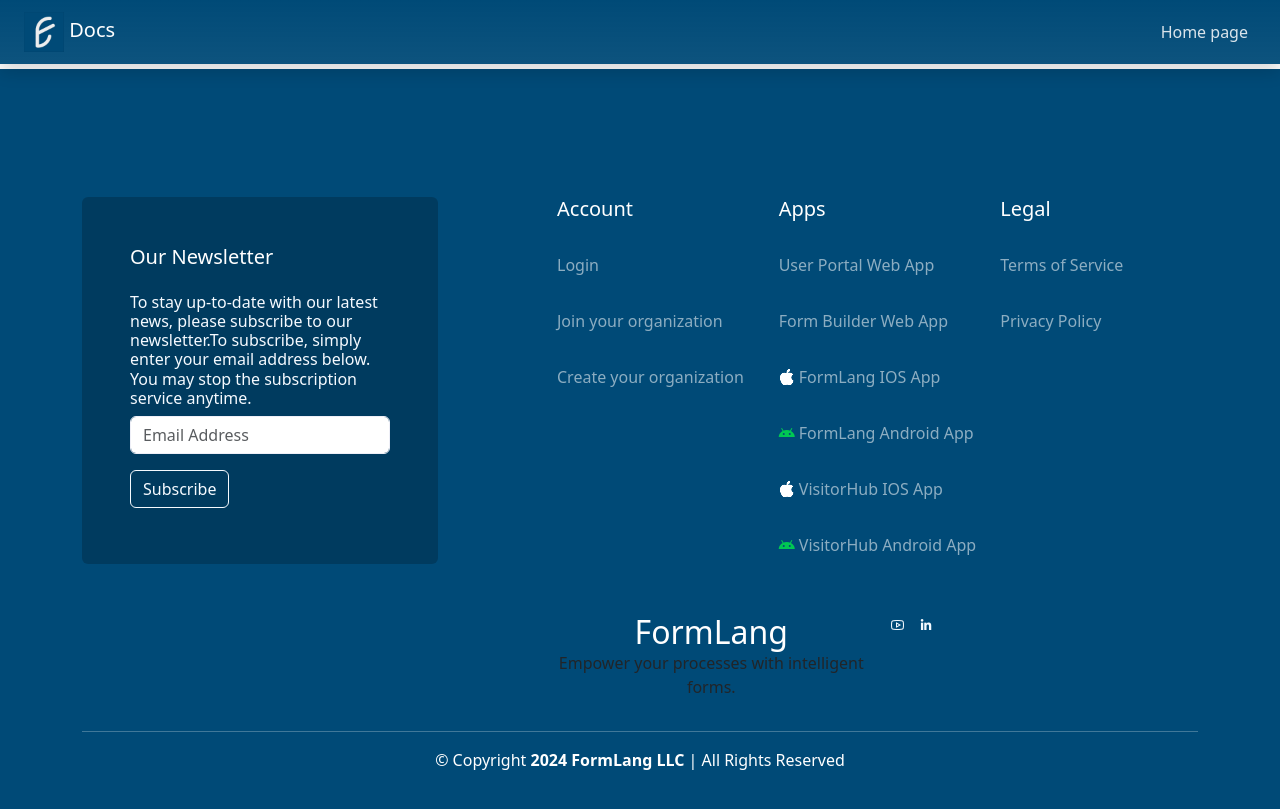
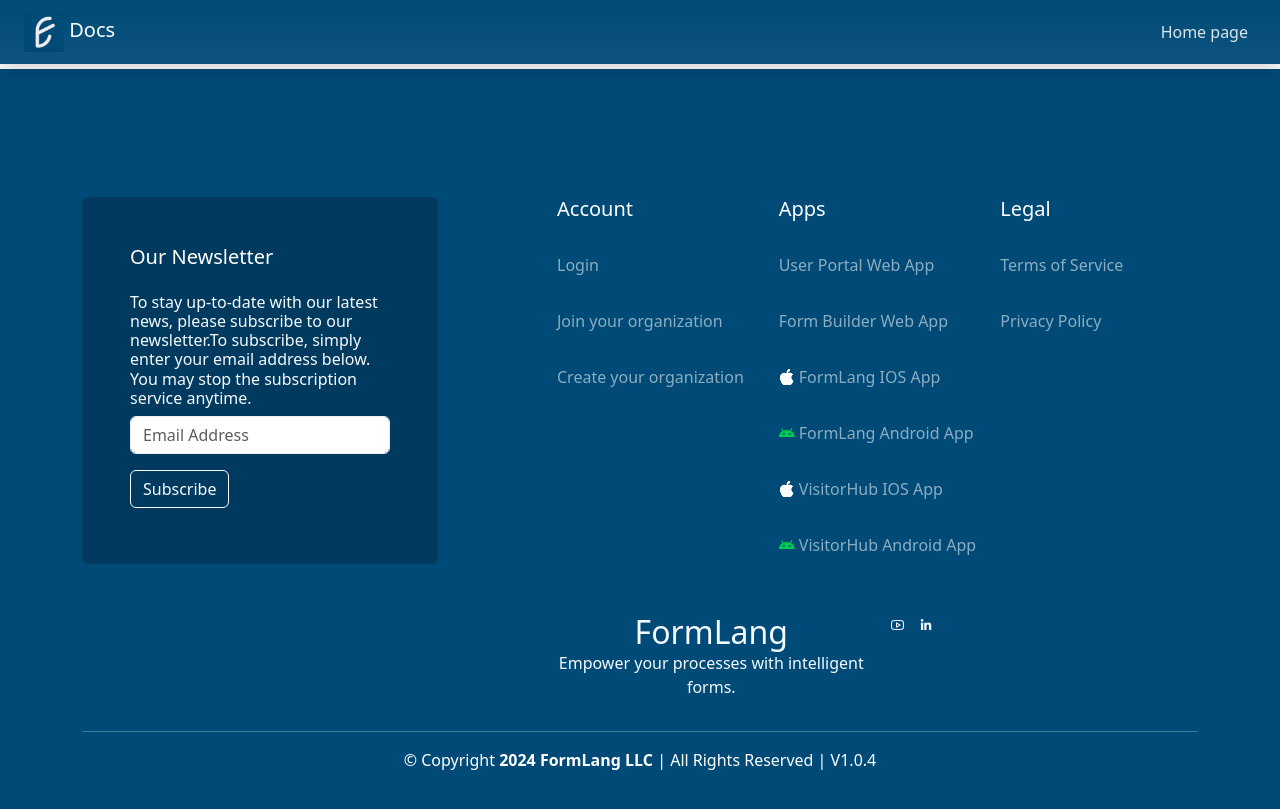
Before and after one commit to formlang/formlang-help, a Jekyll site: the page built from index.html, in a window 1280 px wide and 900 px high, scrolled down 3022 px. Shown: the top 809 px of the window. Built offline with Jekyll 4.4.1, drawn with Linux system fonts in a browser that asks for light colours; comment, search, counter and statistics services are not loaded.

Commit message:
bumped version

```diff
--- a/_includes/common/footer.html
+++ b/_includes/common/footer.html
@@ -81,10 +81,10 @@
                 </div>
                 <div class="row mt-5">
                     <div class="col-12 col-sm-6 text-center">
-                        <a class="footer-logo text-white h2 mb-0" style="text-decoration: none;" href="https://formlang.com">
+                        <a class="footer-logo text-light h2 mb-0" style="text-decoration: none;" href="https://formlang.com">
                             FormLang
                         </a>
-                        <p>
+                        <p class="text-light">
                             Empower your processes with intelligent forms.
                         </p>
                     </div>
@@ -104,7 +104,7 @@
         <div class="row text-white text-center mt-8">
             <div class="col">
                 <hr class="mb-8">
-                © Copyright <strong><span>2024 FormLang LLC</span></strong> | All Rights Reserved
+                © Copyright <strong><span>2024 FormLang LLC</span></strong> | All Rights Reserved | V1.0.4
             </div>
         </div>
     </div>
```
